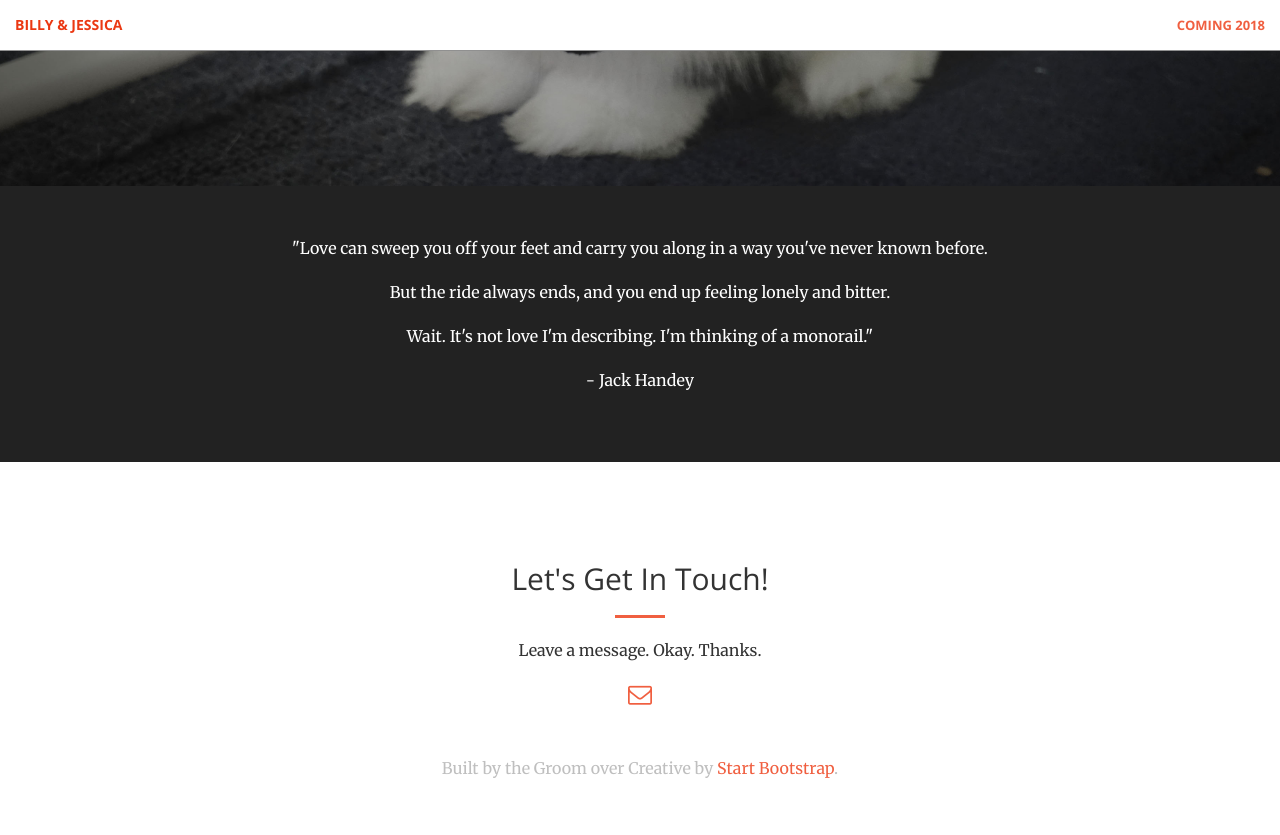
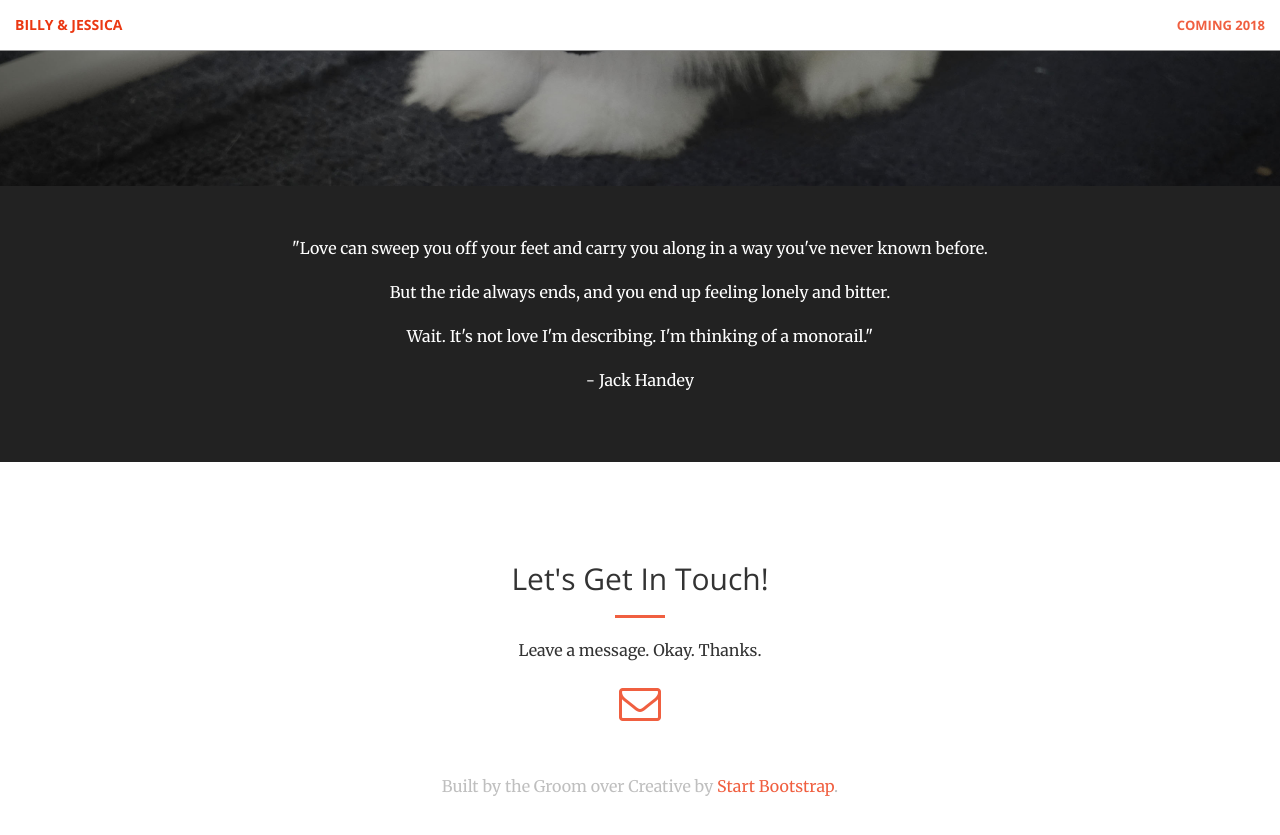
Before and after one commit to notbleh/wed-website, a Jekyll site: the page built from index.html, in a window 1280 px wide and 900 px high, scrolled down 714 px. Shown: the top 835 px of the window. Built offline with Jekyll 4.4.1, drawn with Linux system fonts in a browser that asks for light colours.

Commit message:
Update _base.scss

```diff
--- a/_sass/_base.scss
+++ b/_sass/_base.scss
@@ -359,6 +359,5 @@
     padding-top: 30px;
 }
 .my-footer {
-    padding-top: 100px;
-    font-size: 8px;
+    padding-bottom: 0;
 }
```
